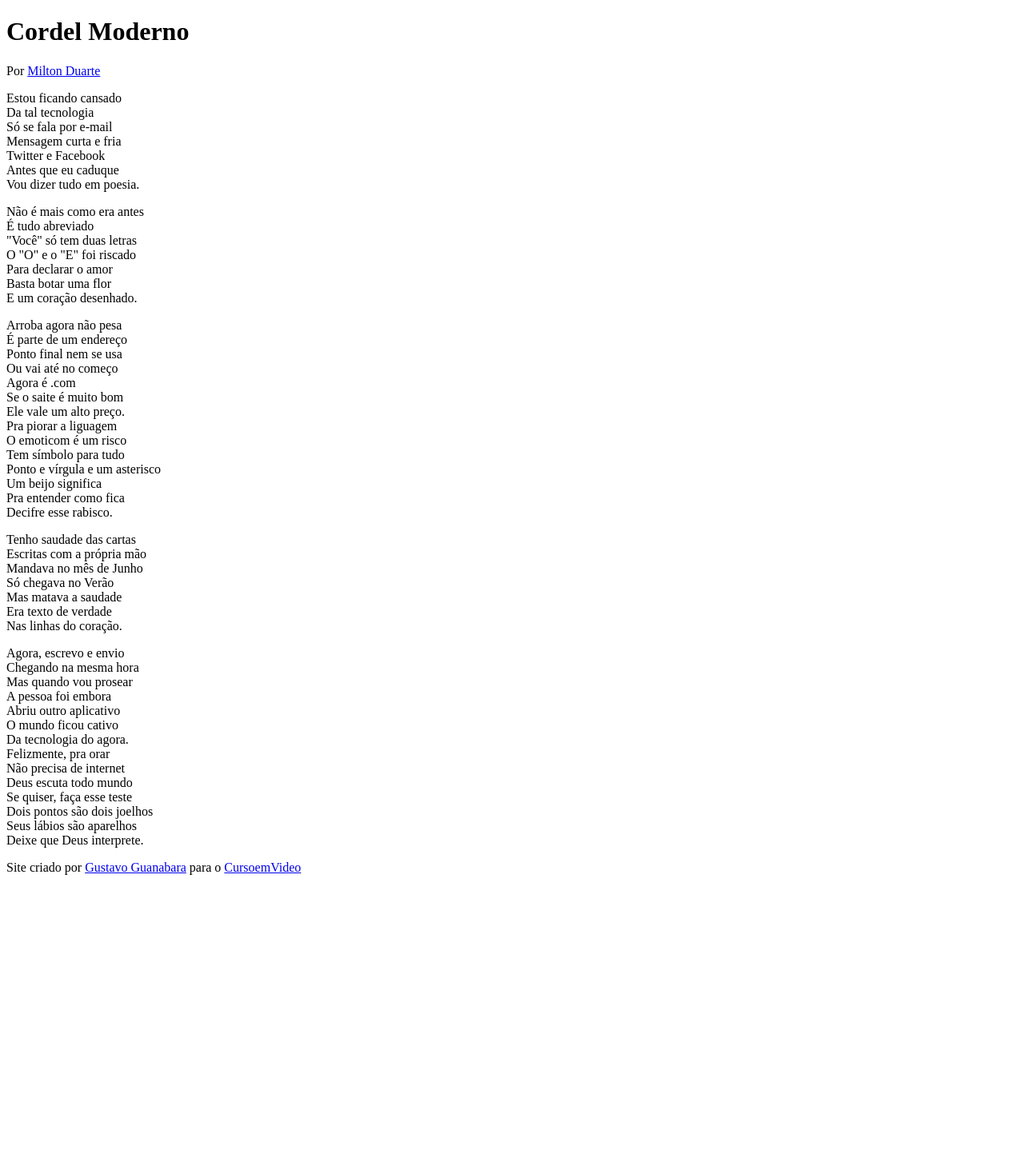
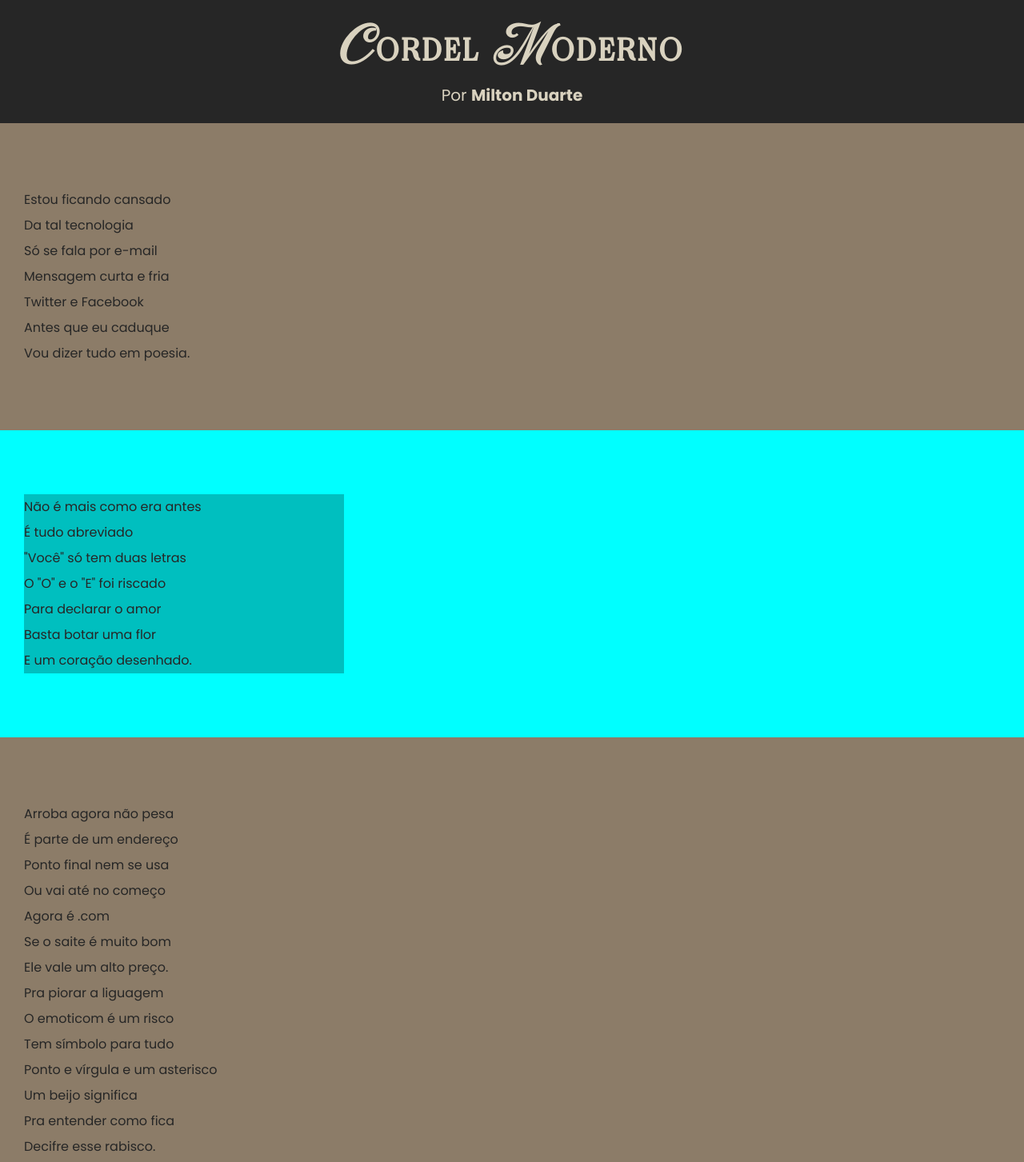
Before and after one commit to kevenscharttz/projeto-cordel, a plain HTML site: page index.html in a window 1280 px wide. Shown: the top 1453 px of the page at 80% size. Before the commit the page ends 1110 px from the top, so only its background shows below. Drawn offline with Linux system fonts and the light colour scheme.

Commit message:
Atualização da folha de estilo

```diff
--- a/css/style.css
+++ b/css/style.css
@@ -1 +1,90 @@
 @charset "UTF-8";
+
+@font-face {
+    font-family: Wonderful;
+    src: url('../fonts/fonte001/WonderfulChristmas_PERSONAL_USE_ONLY.otf') format(opentype);
+}
+
+:root {
+    --fonte-titulo: 'Wonderful';
+    --fonte-corpo: 'Poppins';
+    --cor0: #262626;
+    --cor1: #D9D2BF;
+    --cor2: #D9BB62;
+    --cor3: #8C7C68;
+    --cor4: #A6845B;
+}
+
+* {
+    margin: 0px;
+    padding: 0px;
+}
+
+html, body {
+    min-height: 100%;
+    background-color: var(--cor3);
+    color: #262626;
+    font-family: var(--fonte-corpo);
+}
+
+header {
+    background-color: #262626;
+    text-align: center;
+}
+
+header > h1{
+    font-family: var(--fonte-titulo);
+    color: var(--cor1);
+    font-size: 70px;
+    padding-top: 20px;
+    letter-spacing: 5px;
+}
+
+header > p {
+    color: var(--cor1);
+    font-size: 20px;
+    padding-bottom: 20px;
+}
+
+header a {
+    text-decoration: none;
+    color: var(--cor1);
+    font-weight: bolder;
+}
+
+header a:hover {
+    text-decoration: underline;
+}
+
+section{
+    padding-top: 10vh;
+    padding-bottom: 10vh;
+    line-height: 2em;
+    padding-left: 30px;
+}
+
+section.fundo {
+    background-color: aqua;
+
+}
+
+section.fundo p {
+    width: 400px;
+    background-color: hsla(0, 0%, 0%, 0.25);
+}
+
+footer {
+    background-color: var(--cor0);
+    text-align: center;
+    padding: 5px;
+    color: var(--cor1);
+}
+
+footer a {
+    text-decoration: none;
+    color: var(--cor1);
+}
+
+footer a:hover {
+    text-decoration: underline;
+}
--- a/index.html
+++ b/index.html
@@ -5,6 +5,9 @@
         <meta name="viewport" content="width=device-width, initial-scale=1.0">
         <title>Cordel Moderno</title>
         <link rel="stylesheet" href="./css/style.css">
+        <link rel="preconnect" href="https://fonts.googleapis.com">
+        <link rel="preconnect" href="https://fonts.gstatic.com" crossorigin>
+        <link href="https://fonts.googleapis.com/css2?family=Poppins:ital,wght@0,100;0,200;0,300;0,400;0,500;0,600;0,700;0,800;0,900;1,100;1,200;1,300;1,400;1,500;1,600;1,700;1,800;1,900&display=swap" rel="stylesheet">
     </head>
     <body>
         <header>
@@ -12,7 +15,7 @@
             <p>Por <a href="https://www.recantodasletras.com.br/poesias/3186743" target="_blank">Milton Duarte</a></p>
         </header>
         <main>
-            <section>
+            <section class="normal">
                 <p>
                     Estou ficando cansado<br>
                     Da tal tecnologia<br>
@@ -22,7 +25,9 @@
                     Antes que eu caduque<br>
                     Vou dizer tudo em poesia.
                 </p>
+            </section>
 
+            <section class="fundo">
                 <p>
                     Não é mais como era antes<br>
                     É tudo abreviado<br>
@@ -34,7 +39,7 @@
                 </p>
             </section>
 
-            <section>
+            <section class="normal">
                 <p>
                     Arroba agora não pesa<br>
                     É parte de um endereço<br>
@@ -43,6 +48,9 @@
                     Agora é .com<br>
                     Se o saite é muito bom<br>
                     Ele vale um alto preço.<br>
+                </p>
+
+                <p>
                     Pra piorar a liguagem<br>
                     O emoticom é um risco<br>
                     Tem símbolo para tudo<br>
@@ -53,7 +61,7 @@
                 </p>
             </section>
 
-            <section>
+            <section class="fundo">
                 <p>
                     Tenho saudade das cartas<br>
                     Escritas com a própria mão<br>
@@ -65,7 +73,7 @@
                 </p>
             </section>
 
-            <section>
+            <section class="normal">
                 <p>
                     Agora, escrevo e envio<br>
                     Chegando na mesma hora<br>
@@ -74,6 +82,9 @@
                     Abriu outro aplicativo<br>
                     O mundo ficou cativo<br>
                     Da tecnologia do agora.<br>
+                </p>
+
+                <p>
                     Felizmente, pra orar<br>
                     Não precisa de internet<br>
                     Deus escuta todo mundo<br>
@@ -85,7 +96,7 @@
             </section>
         </main>
         <footer>
-            <p>Site criado por <a href="https://gustavoguanabara.github.io" target="_blank">Gustavo Guanabara</a> para o <a href="https://www.cursoemvideo.com" target="_blank">CursoemVideo</a></p>
+            <p>Site criado por <a href="https://github.com/gustavoguanabara">Gustavo Guanabara</a> para o <a href="https://www.cursoemvideo.com/">CursoemVideo</a></p>
         </footer>
     </body>
 </html>
```
Also changed, not shown: fonts/fonte001/WonderfulChristmasSymbols_PERSONAL_USE_ONLY.otf (added), fonts/fonte001/WonderfulChristmas_PERSONAL_USE_ONLY.otf (added), imagens/background001.jpg (deleted), imagens/background002.jpg (deleted), 3 other files.
